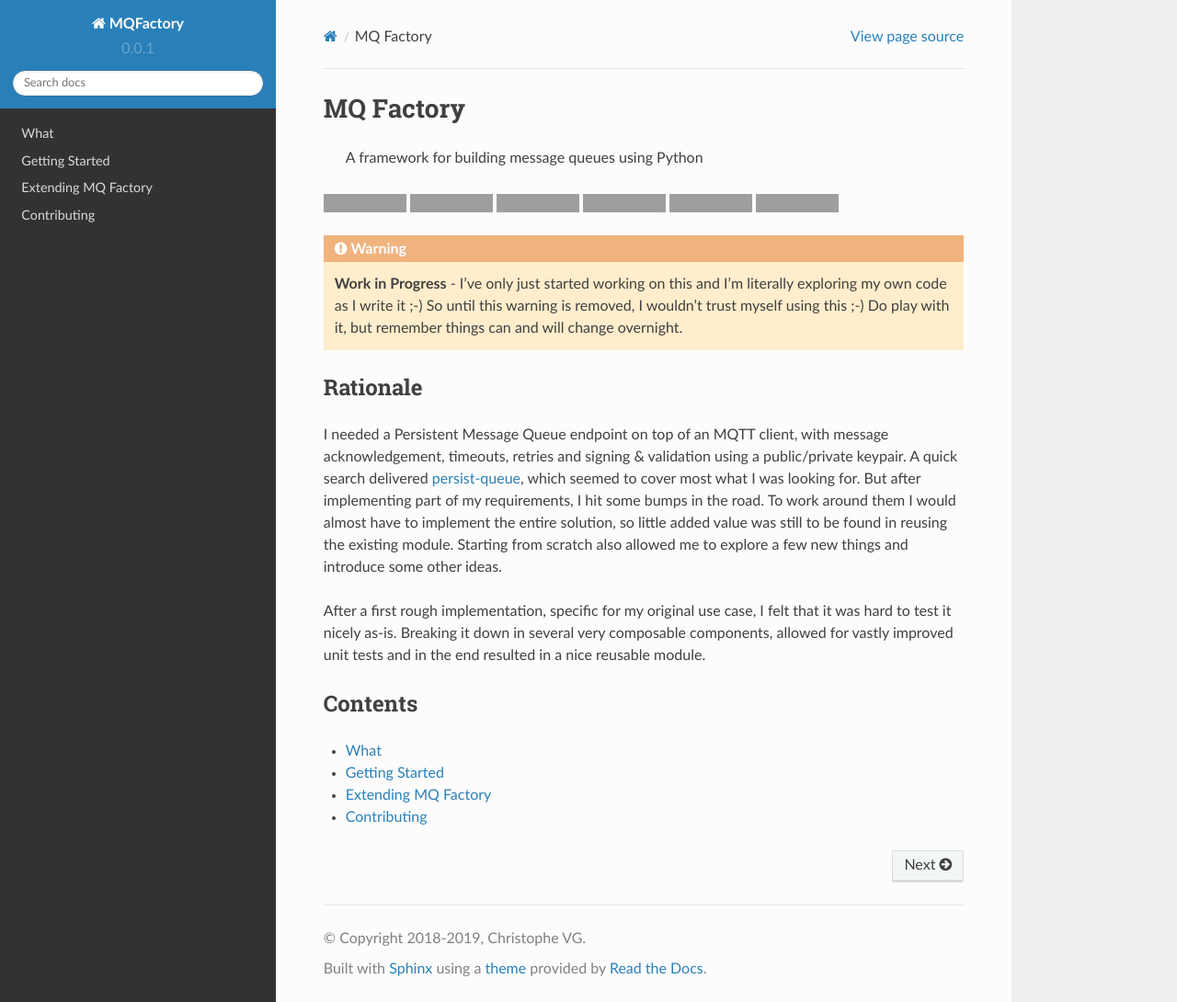
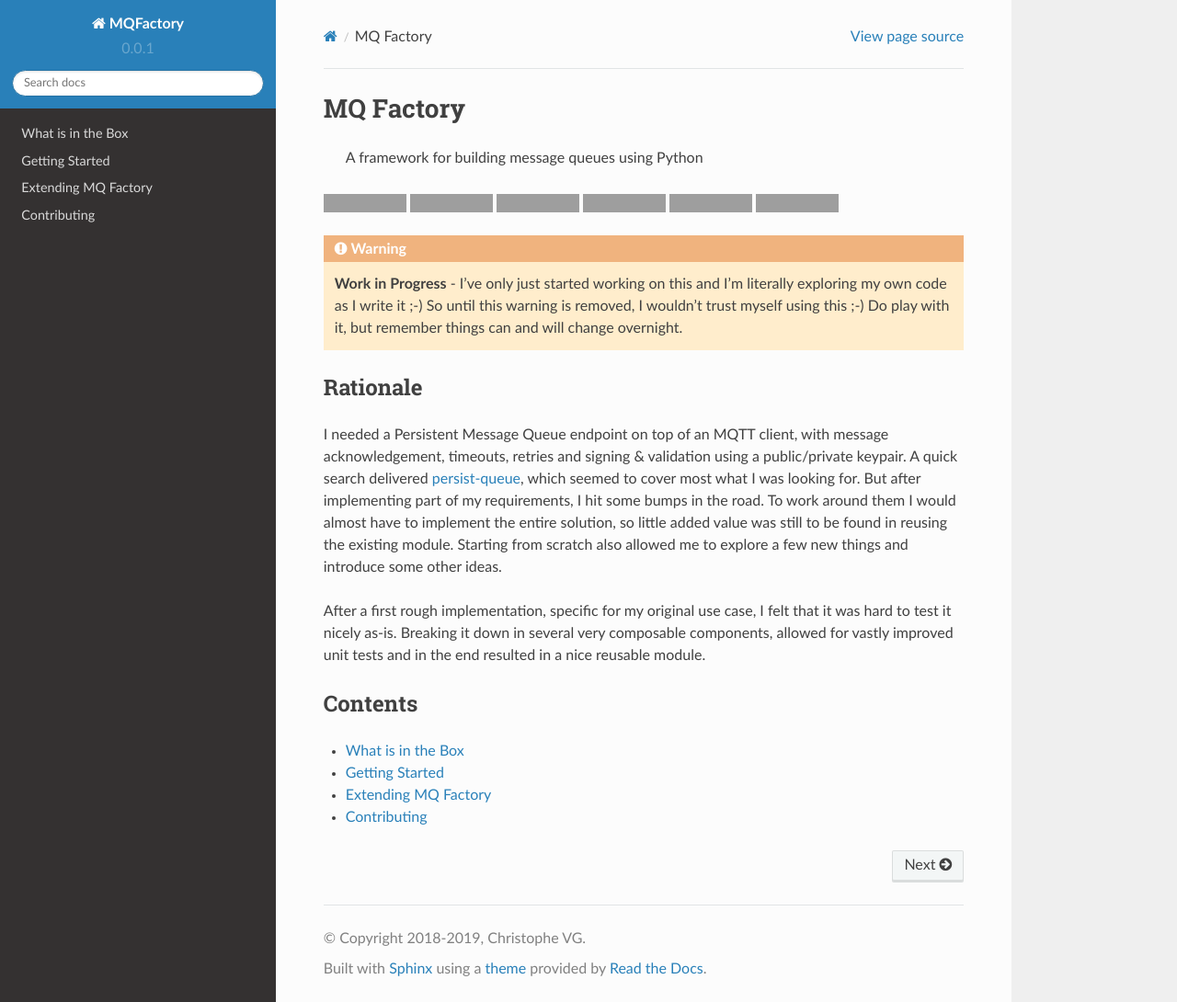
Before and after one commit to christophevg/py-mqfactory, a Sphinx documentation site: the page built from docs/index.md, in a window 1280 px wide and 1090 px high. Shown: the whole window at 92% size. Built offline with Sphinx 7.4.7 and the Read the Docs theme 2.0.0, drawn with Linux system fonts in a browser that asks for light colours; grey boxes are pictures that could not be loaded.

Commit message:
temp fix for quote-in-link-text issue

```diff
--- a/docs/index.md
+++ b/docs/index.md
@@ -21,7 +21,7 @@
 
 ## Contents
 
-* [What's in the Box](whats-in-the-box.md)
+* [What is in the Box](whats-in-the-box.md)
 * [Getting Started](getting-started.md)
 * [Extending MQ Factory](extending.md)
 * [Contributing](contributing.md)
```
